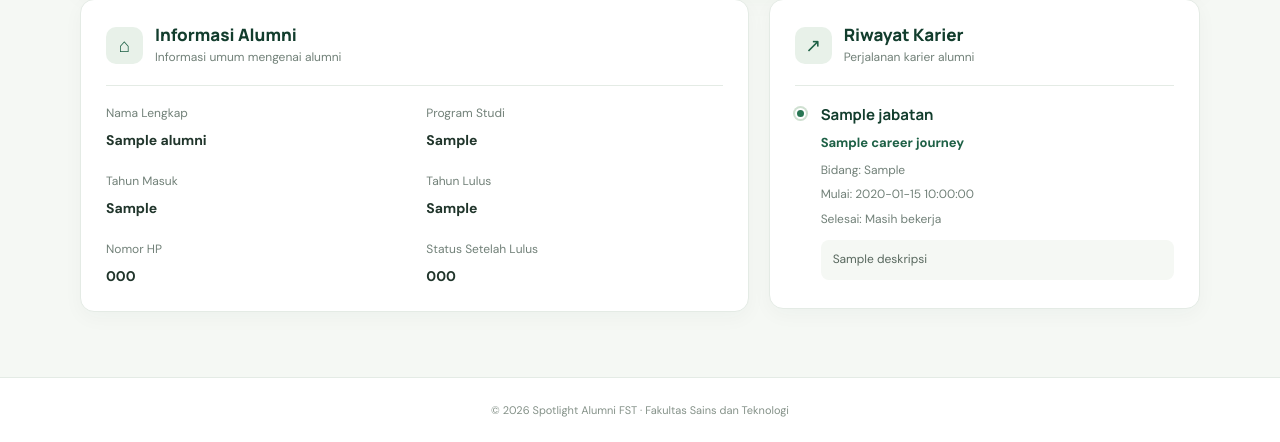
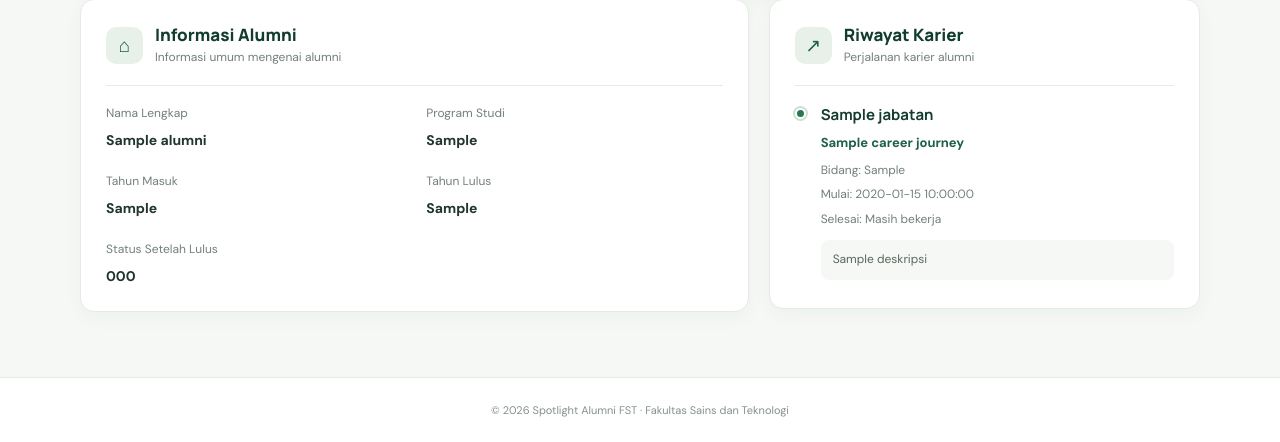
Before and after one commit to dheazulis/spotlight-alumni, a Laravel app: template resources/views/public/alumni-directory/show.blade.php in a window 1280 px wide. Shown: the part 414-856 px from the top of the page. Run offline with Laravel 12, Linux system fonts and the light colour scheme; the template is opened without the code that fills it: most values are stand-ins (such as "Sample title", 1, 10 or a date in 2020); grey boxes marked "Sample" are stand-in pictures.

Commit message:
Update detail alumni page

```diff
--- a/resources/views/public/alumni-directory/show.blade.php
+++ b/resources/views/public/alumni-directory/show.blade.php
@@ -89,7 +89,6 @@
                         <div class="sp-info-item"><small>Program Studi</small><strong>{{ $alumni->program_studi ?: '-' }}</strong></div>
                         <div class="sp-info-item"><small>Tahun Masuk</small><strong>{{ $alumni->tahun_masuk ?: '-' }}</strong></div>
                         <div class="sp-info-item"><small>Tahun Lulus</small><strong>{{ $alumni->tahun_lulus ?: '-' }}</strong></div>
-                        <div class="sp-info-item"><small>Nomor HP</small><strong>{{ $alumni->nomor_hp ?: '-' }}</strong></div>
                         <div class="sp-info-item"><small>Status Setelah Lulus</small><strong>{{ $alumni->status_setelah_lulus ?: '-' }}</strong></div>
                     </div>
                 </section>
```
